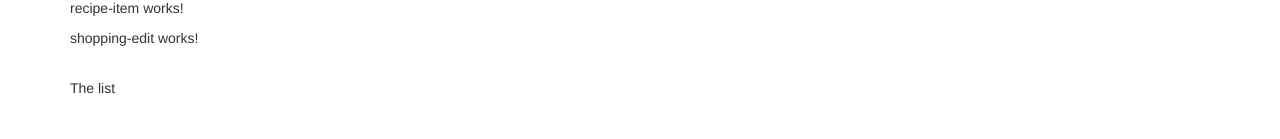
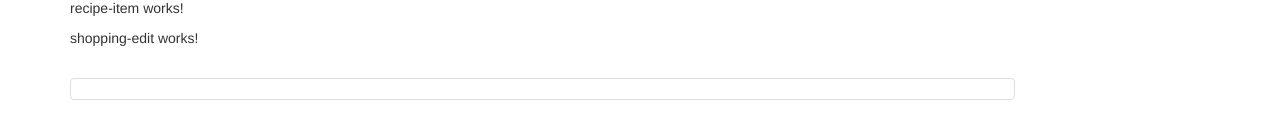
Before and after one commit to miguelReyesC-zz/Angular-6-Course-Project, an Angular app: page / in a window 1280 px wide. Shown: the part 233-372 px from the top of the page. Built offline with nearby package versions, Linux system fonts and the light colour scheme.

Commit message:
Working on the ShoppingListComponent

```diff
--- a/src/app/shopping-list/shopping-list.component.html
+++ b/src/app/shopping-list/shopping-list.component.html
@@ -2,6 +2,8 @@
   <div class="col-xs-10">
     <app-shopping-edit></app-shopping-edit>
     <br>
-    <p>The list</p>
+    <ul class="list-group">
+      <a href="#" class="list-group-item" style="cursor:pointer;"></a>
+    </ul>
   </div>
 </div>
```
